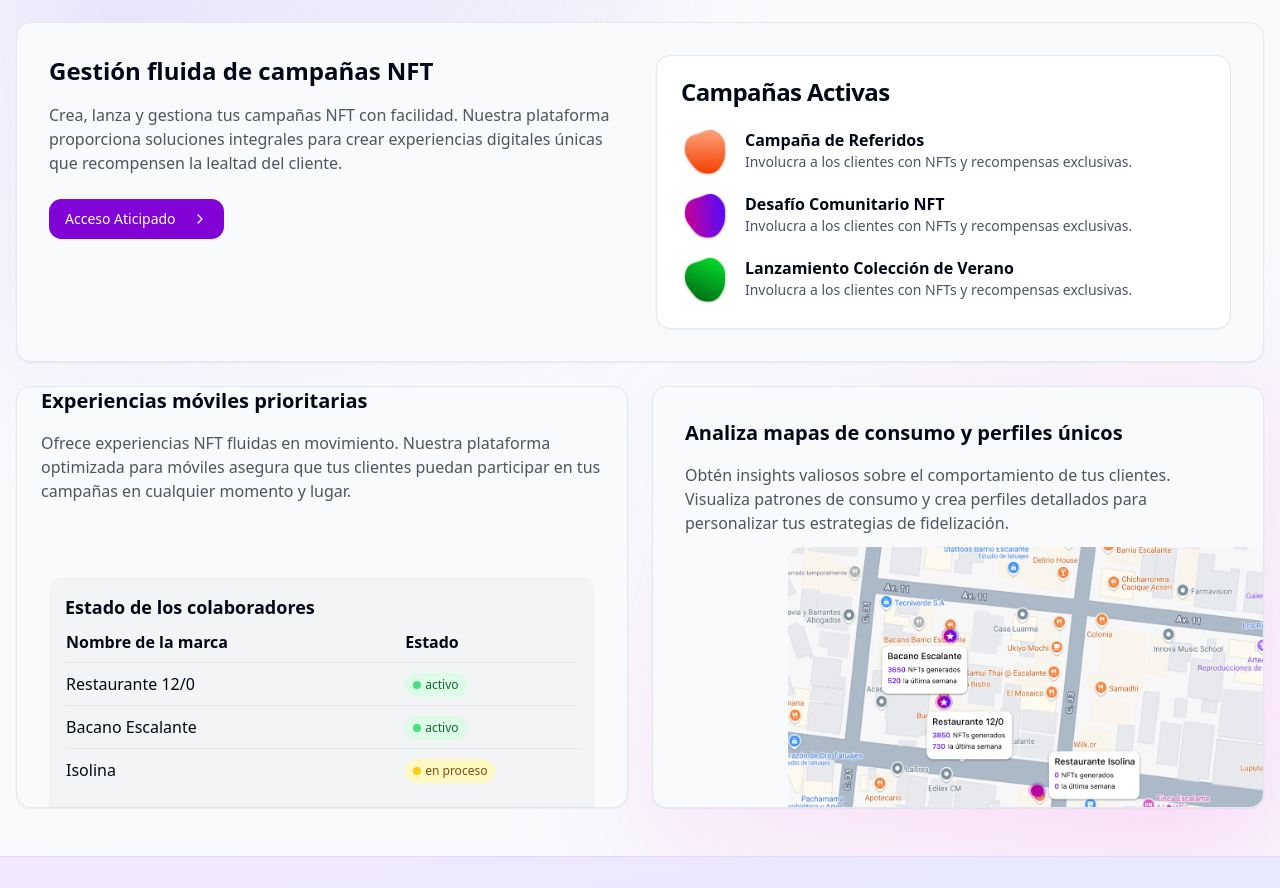
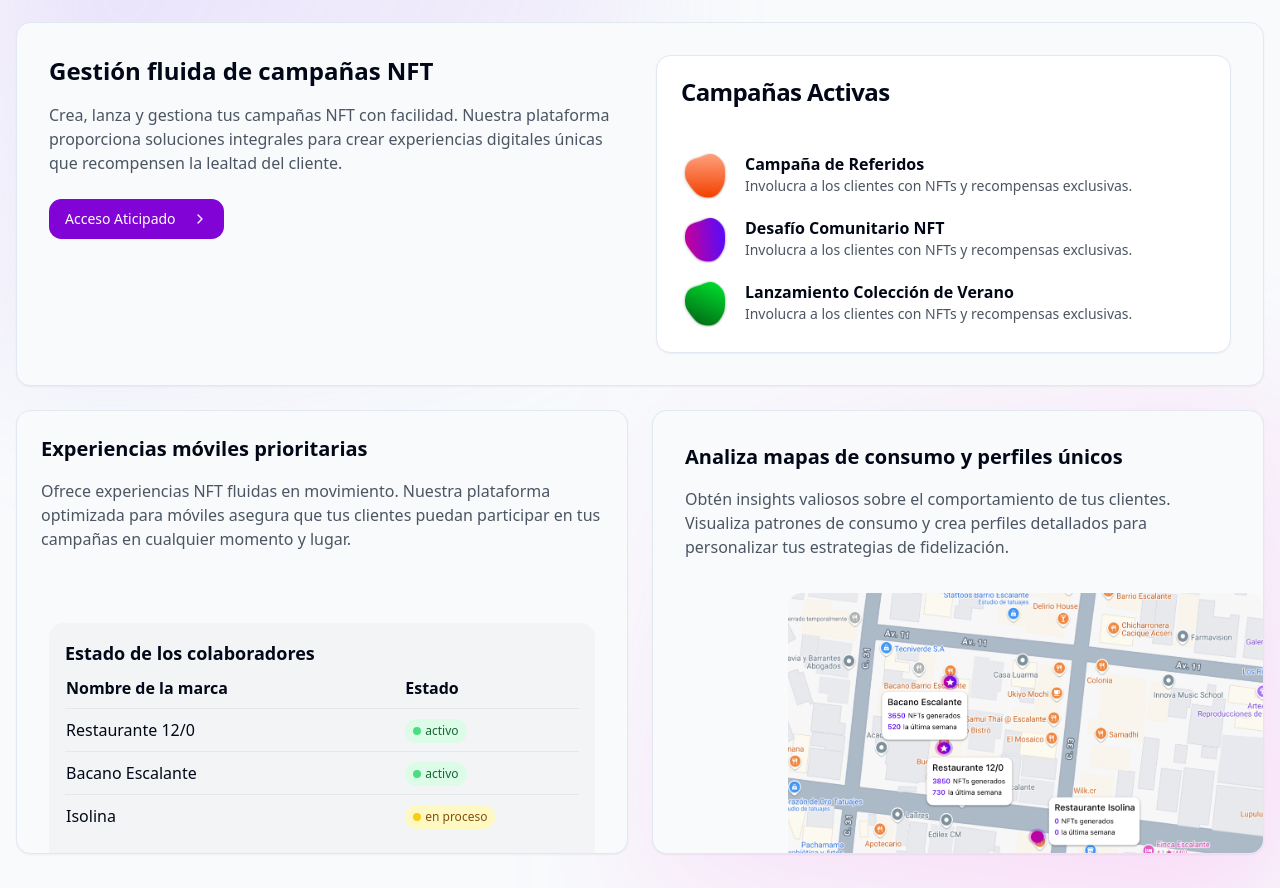
Before and after one commit to juanpredev13/livy, a Next.js app: page / in a window 1280 px wide. Shown: the part 922-1810 px from the top of the page. Built offline with nearby package versions, Linux system fonts and the light colour scheme.

Commit message:
features and footer section added

```diff
--- a/src/components/sections/feature-section.tsx
+++ b/src/components/sections/feature-section.tsx
@@ -93,7 +93,7 @@ export default function FeatureSection() {
             </CardContent>
           </Card>
           <Card className="relative overflow-hidden bg-[#F8FAFC] flex flex-col">
-            <CardContent className=" flex-grow">
+            <CardContent className="flex-grow">
               <h2 className="text-xl font-bold mb-4">Experiencias móviles prioritarias</h2>
               <p className="mb-4 text-gray-600">
                 Ofrece experiencias NFT fluidas en movimiento. Nuestra plataforma optimizada para móviles asegura
--- a/src/components/ui/card.tsx
+++ b/src/components/ui/card.tsx
@@ -60,7 +60,7 @@ const CardContent = React.forwardRef<
   HTMLDivElement,
   React.HTMLAttributes<HTMLDivElement>
 >(({ className, ...props }, ref) => (
-  <div ref={ref} className={cn("p-6 pt-0", className)} {...props} />
+  <div ref={ref} className={cn("p-6 ", className)} {...props} />
 ))
 CardContent.displayName = "CardContent"
 
```
